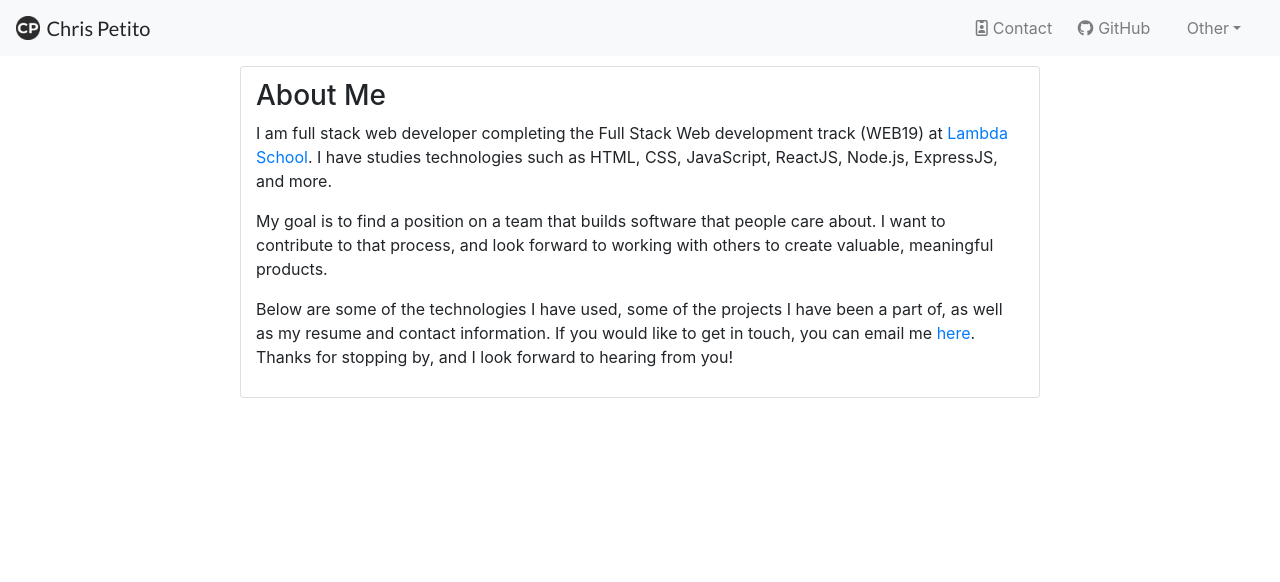
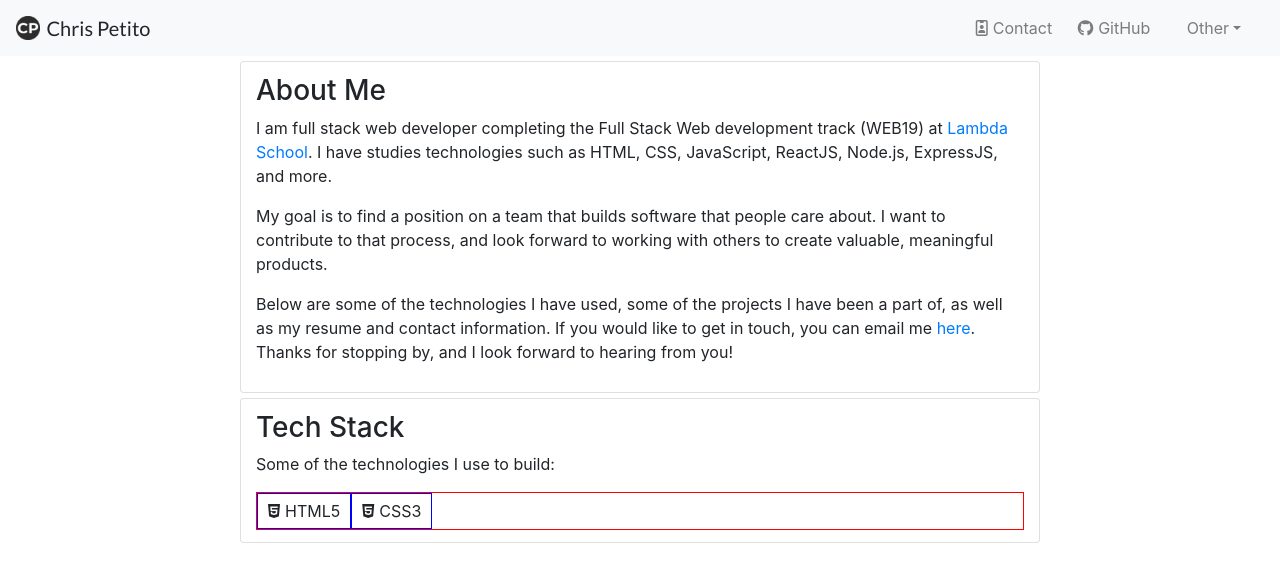
Before and after one commit to chrispetito/cp-portfolio, a React (Create React App) app: page / in a window 1280 px wide. Shown: the top 582 px of the page. Built offline with nearby package versions, Linux system fonts and the light colour scheme.

Commit message:
format ind tech stack badge div

```diff
--- a/src/App.css
+++ b/src/App.css
@@ -34,5 +34,6 @@
 .page-content {
   width: 100%;
   display: flex;
-  justify-content: center;
+  flex-direction: column;
+  align-items: center;
 }
--- a/src/App.js
+++ b/src/App.js
@@ -3,6 +3,7 @@ import logo from "./logo.svg";
 import "./App.css";
 import NavBar from "./components/NavBar";
 import AboutMe from "./components/AboutMe";
+import TechStack from "./components/TechStack";
 
 function App() {
   return (
@@ -10,6 +11,7 @@ function App() {
     <NavBar />
     <div className='page-content'>
     <AboutMe />
+    <TechStack />
     </div>
     </div>
   );
--- /dev/null
+++ b/src/components/TechStack.js
@@ -0,0 +1,32 @@
+import React from "react";
+import { Card } from "reactstrap";
+import "../styling/techstack.css";
+
+class TechStack extends React.Component {
+  constructor() {
+    super();
+    this.state = {};
+  }
+  render() {
+    return (
+      <Card>
+        <h3 className="tech-stack-title">Tech Stack</h3>
+        <p className="tech-stack-text">
+          Some of the technologies I use to build:
+        </p>
+        <div className="tech-badge-div">
+          <div className="ind-tech-badge">
+            <i class="fab fa-html5"></i>
+            <p>HTML5</p>
+          </div>
+          <div className="ind-tech-badge">
+            <i class="fab fa-html5"></i>
+            <p>CSS3</p>
+          </div>
+        </div>
+      </Card>
+    );
+  }
+}
+
+export default TechStack;
--- a/src/styling/aboutme.css
+++ b/src/styling/aboutme.css
@@ -1,10 +1,11 @@
 div.card {
     width: 100%;
     max-width: 800px;
-    margin-top: 10px;
     display: flex;
+    margin-top: 5px;
     justify-content: flex-start;
     padding: 12px 15px;
+
 }
 .about-me-title {
     display: flex;
--- /dev/null
+++ b/src/styling/techstack.css
@@ -0,0 +1,21 @@
+.tech-stack-title {
+    text-align: left;
+}
+.tech-stack-text {
+    text-align: left;
+}
+.tech-badge-div {
+    border: 1px solid red;
+    display: flex;
+}
+.ind-tech-badge {
+    border: 1px solid blue;
+    /* width: 100px; */
+    display: flex;
+    align-items: center;
+    padding: 5px 10px;
+}
+.ind-tech-badge p {
+    margin: 0;
+    margin-left: 5px;
+}
```
